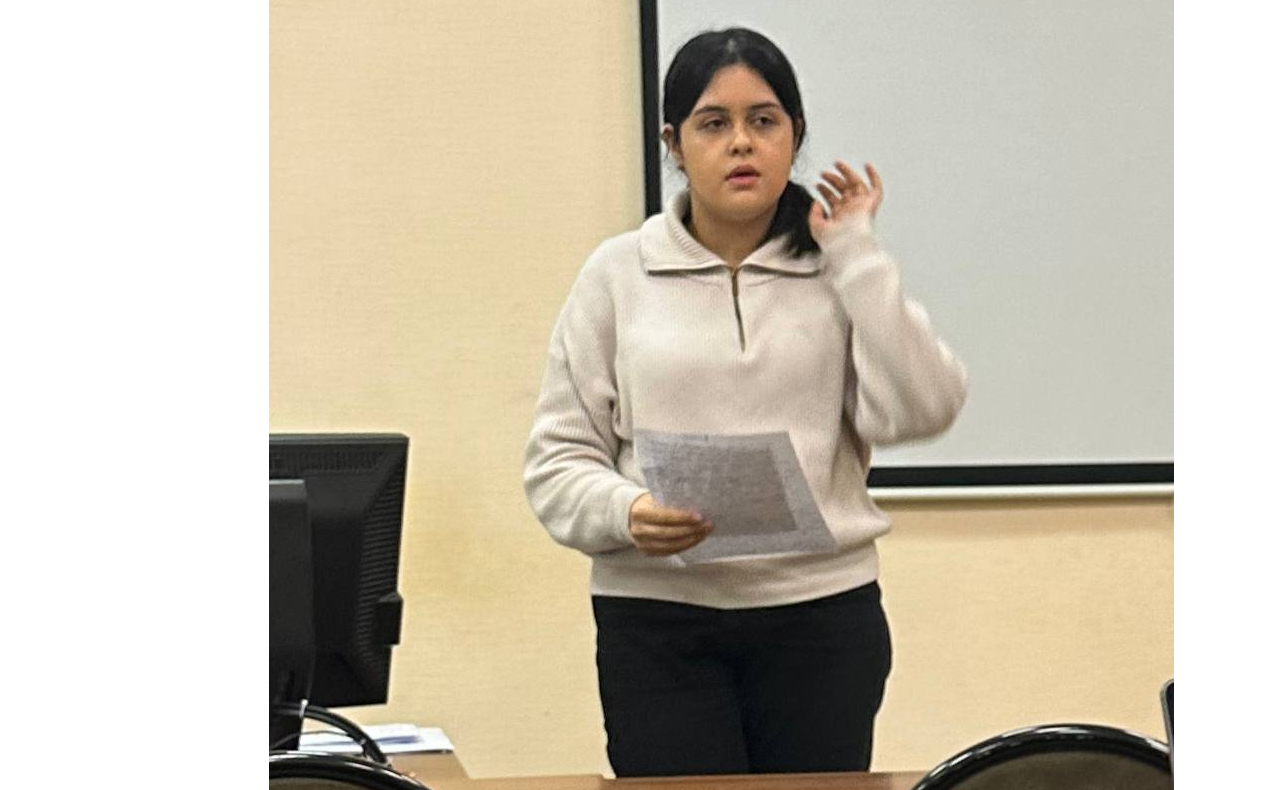
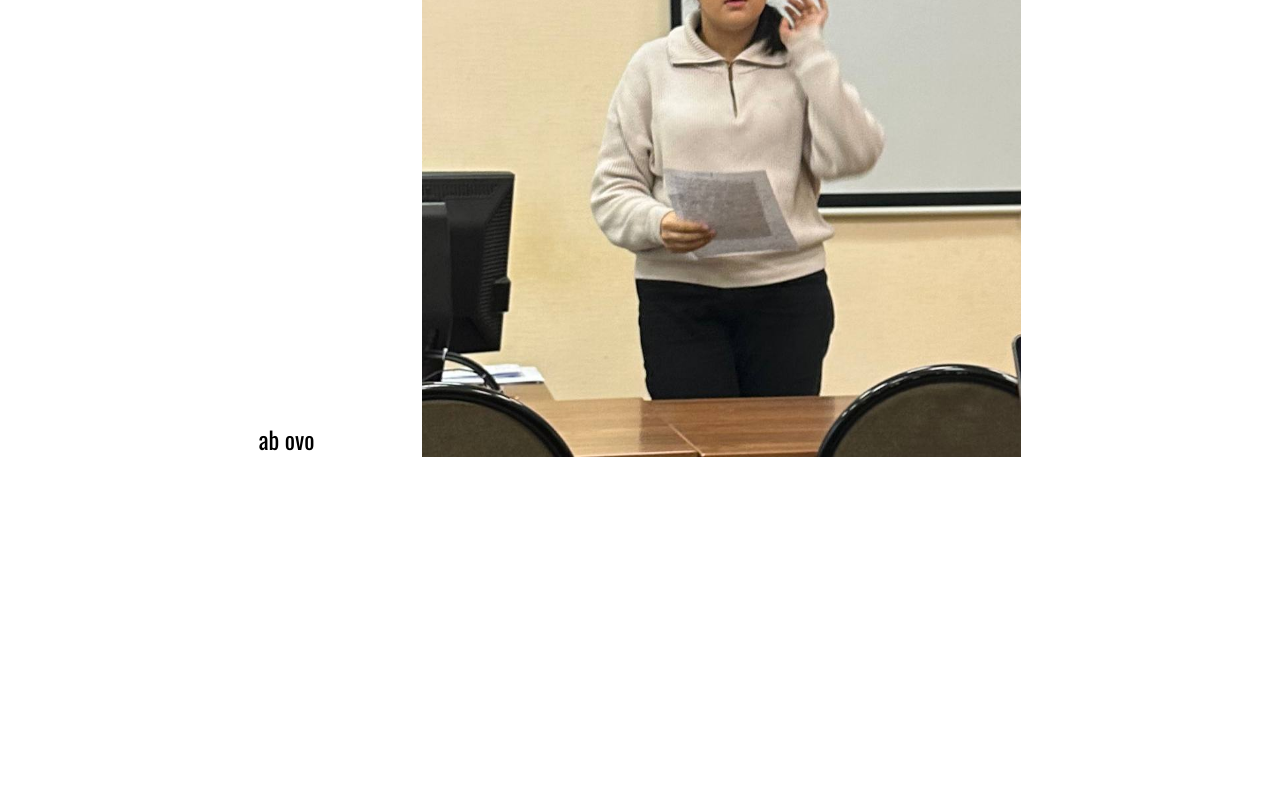
Before and after one commit to abbasthetics/abbasthetics.github.io, a plain HTML site: page index.html in a window 1280 px wide. Shown: the part 343-1133 px from the top of the page. After the commit the page ends 800 px from the top, so only its background shows below. Drawn offline with nearby package versions, Linux system fonts and the light colour scheme.

Commit message:
Update style.css

```diff
--- a/style.css
+++ b/style.css
@@ -27,4 +27,5 @@ span {
 
 img {
     max-width: calc(100vw - 360px);
+    max-height: 100vh;
 }
```
